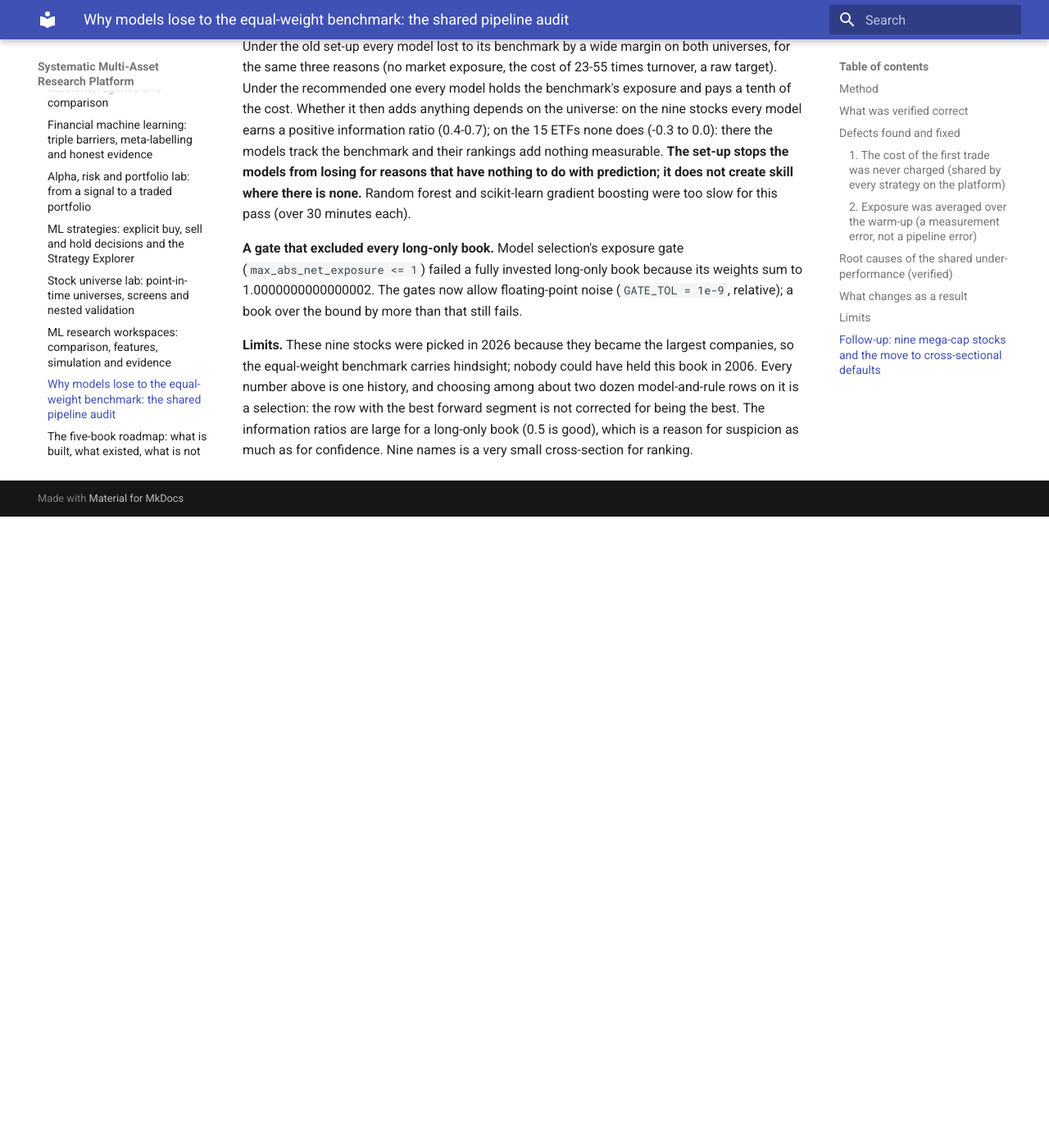
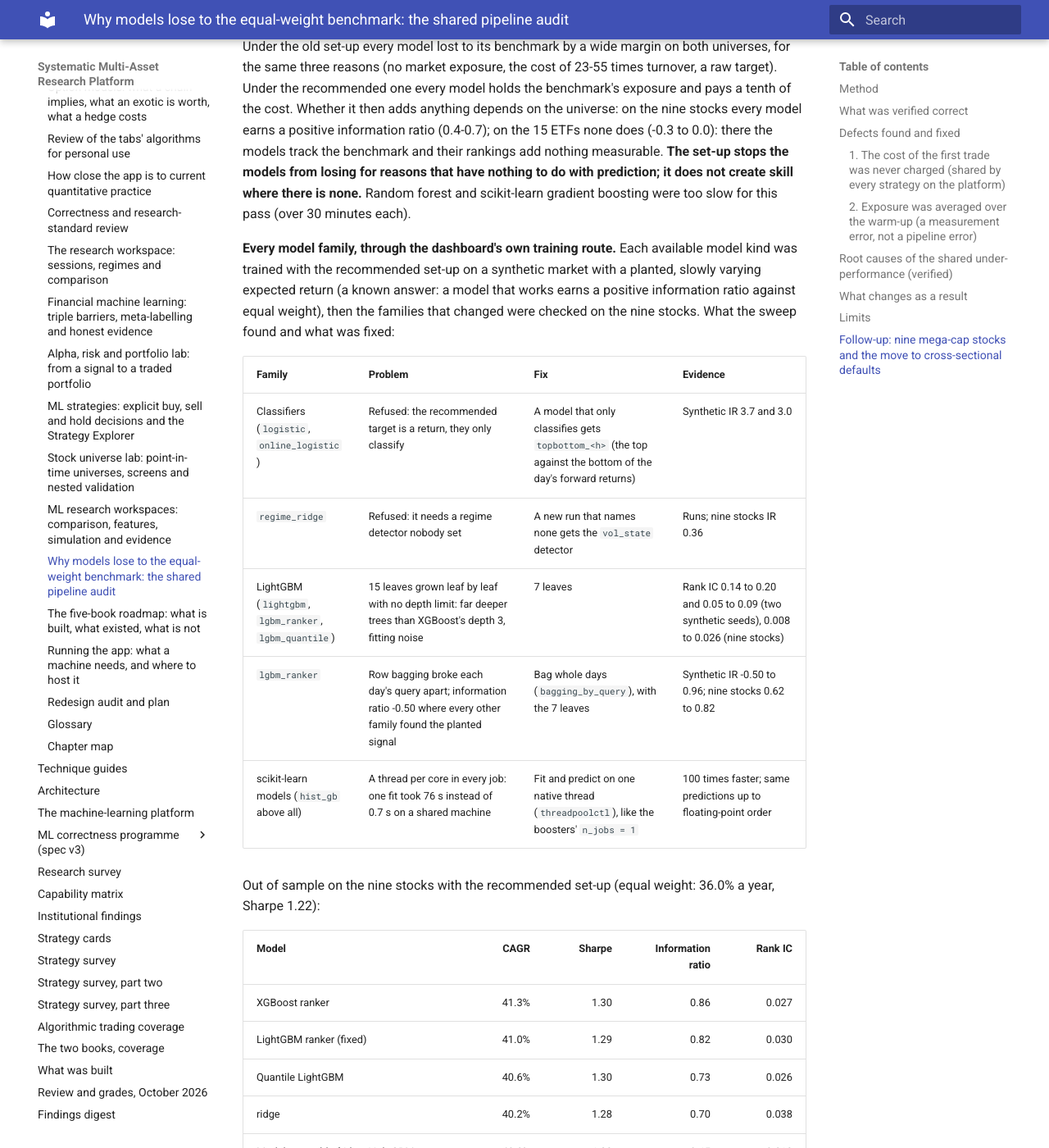
Before and after one commit to jwee97/quant_for_finance_python, an MkDocs documentation site: the page built from docs/ml_pipeline_audit.md, in a window 1280 px wide and 1400 px high, scrolled down 7894 px. Shown: the whole window at 82% size. Built offline with MkDocs 1.6.1 and Material for MkDocs 9.7.7, drawn with Linux system fonts in a browser that asks for light colours; before the commit the page ends 8524 px from its top, so only the background shows below that; some of the changed text lies outside the part shown.

Commit message:
Docs: model-family sweep findings and real-data results per family
Co-Authored-By: Claude Opus 5.5 <noreply@anthropic.com>
Claude-Session: https://claude.ai/code/session_01DSSeu1FozHnuA5rm1CsBZd

```diff
--- a/docs/ml_pipeline_audit.md
+++ b/docs/ml_pipeline_audit.md
@@ -163,6 +163,35 @@ recommended one every model holds the benchmark's exposure and pays a tenth of t
 ratio (0.4-0.7); on the 15 ETFs none does (-0.3 to 0.0): there the models track the benchmark and their rankings add nothing measurable. **The set-up stops the models from losing for reasons that have
 nothing to do with prediction; it does not create skill where there is none.** Random forest and scikit-learn gradient boosting were too slow for this pass (over 30 minutes each).
 
+**Every model family, through the dashboard's own training route.** Each available model kind was trained with the recommended set-up on a synthetic market with a planted, slowly varying
+expected return (a known answer: a model that works earns a positive information ratio against equal weight), then the families that changed were checked on the nine stocks. What the sweep found and
+what was fixed:
+
+| Family | Problem | Fix | Evidence |
+| --- | --- | --- | --- |
+| Classifiers (`logistic`, `online_logistic`) | Refused: the recommended target is a return, they only classify | A model that only classifies gets `topbottom_<h>` (the top against the bottom of the day's forward returns) | Synthetic IR 3.7 and 3.0 |
+| `regime_ridge` | Refused: it needs a regime detector nobody set | A new run that names none gets the `vol_state` detector | Runs; nine stocks IR 0.36 |
+| LightGBM (`lightgbm`, `lgbm_ranker`, `lgbm_quantile`) | 15 leaves grown leaf by leaf with no depth limit: far deeper trees than XGBoost's depth 3, fitting noise | 7 leaves | Rank IC 0.14 to 0.20 and 0.05 to 0.09 (two synthetic seeds), 0.008 to 0.026 (nine stocks) |
+| `lgbm_ranker` | Row bagging broke each day's query apart; information ratio -0.50 where every other family found the planted signal | Bag whole days (`bagging_by_query`), with the 7 leaves | Synthetic IR -0.50 to 0.96; nine stocks 0.62 to 0.82 |
+| scikit-learn models (`hist_gb` above all) | A thread per core in every job: one fit took 76 s instead of 0.7 s on a shared machine | Fit and predict on one native thread (`threadpoolctl`), like the boosters' `n_jobs = 1` | 100 times faster; same predictions up to floating-point order |
+
+Out of sample on the nine stocks with the recommended set-up (equal weight: 36.0% a year, Sharpe 1.22):
+
+| Model | CAGR | Sharpe | Information ratio | Rank IC |
+| --- | ---: | ---: | ---: | ---: |
+| XGBoost ranker | 41.3% | 1.30 | 0.86 | 0.027 |
+| LightGBM ranker (fixed) | 41.0% | 1.29 | 0.82 | 0.030 |
+| Quantile LightGBM | 40.6% | 1.30 | 0.73 | 0.026 |
+| ridge | 40.2% | 1.28 | 0.70 | 0.038 |
+| Model ensemble (ridge, LightGBM, quantile LightGBM) | 40.0% | 1.28 | 0.65 | 0.018 |
+| XGBoost | 39.6% | 1.27 | 0.58 | 0.039 |
+| LightGBM (7 leaves) | 38.3% | 1.24 | 0.41 | 0.026 |
+| Regime ridge | 38.0% | 1.24 | 0.36 | 0.022 |
+| scikit-learn gradient boosting | 37.4% | 1.23 | 0.28 | 0.027 |
+| Logistic regression (`topbottom_21`) | 35.1% | 1.19 | -0.12 | -0.013 |
+
+Every family now holds the benchmark's exposure; the differences between them (a few tenths of information ratio) are within the noise of one history and are not a ranking of the models.
+
 **A gate that excluded every long-only book.** Model selection's exposure gate (`max_abs_net_exposure <= 1`) failed a fully invested long-only book because its weights sum to 1.0000000000000002. The
 gates now allow floating-point noise (`GATE_TOL = 1e-9`, relative); a book over the bound by more than that still fails.
 
```
